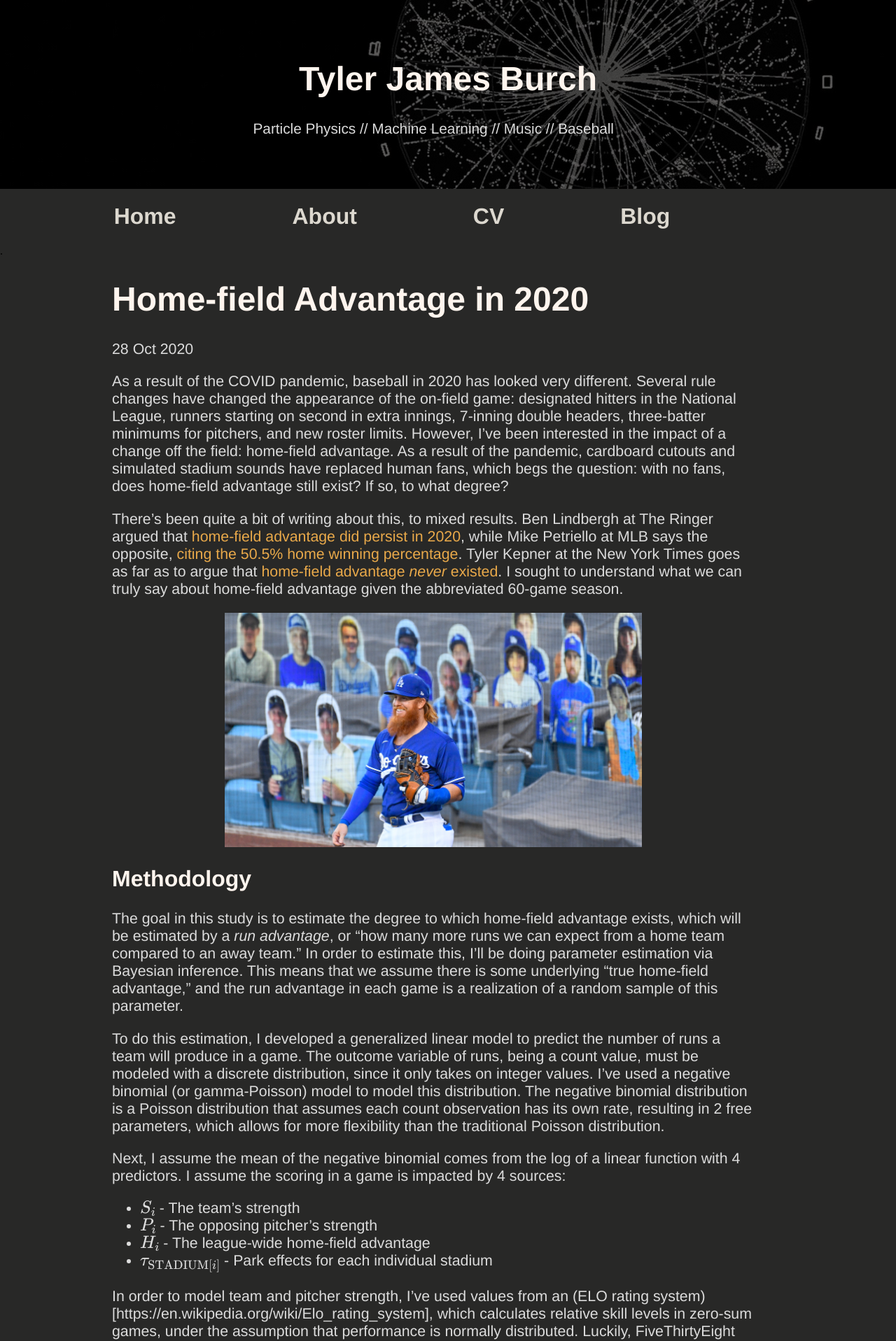
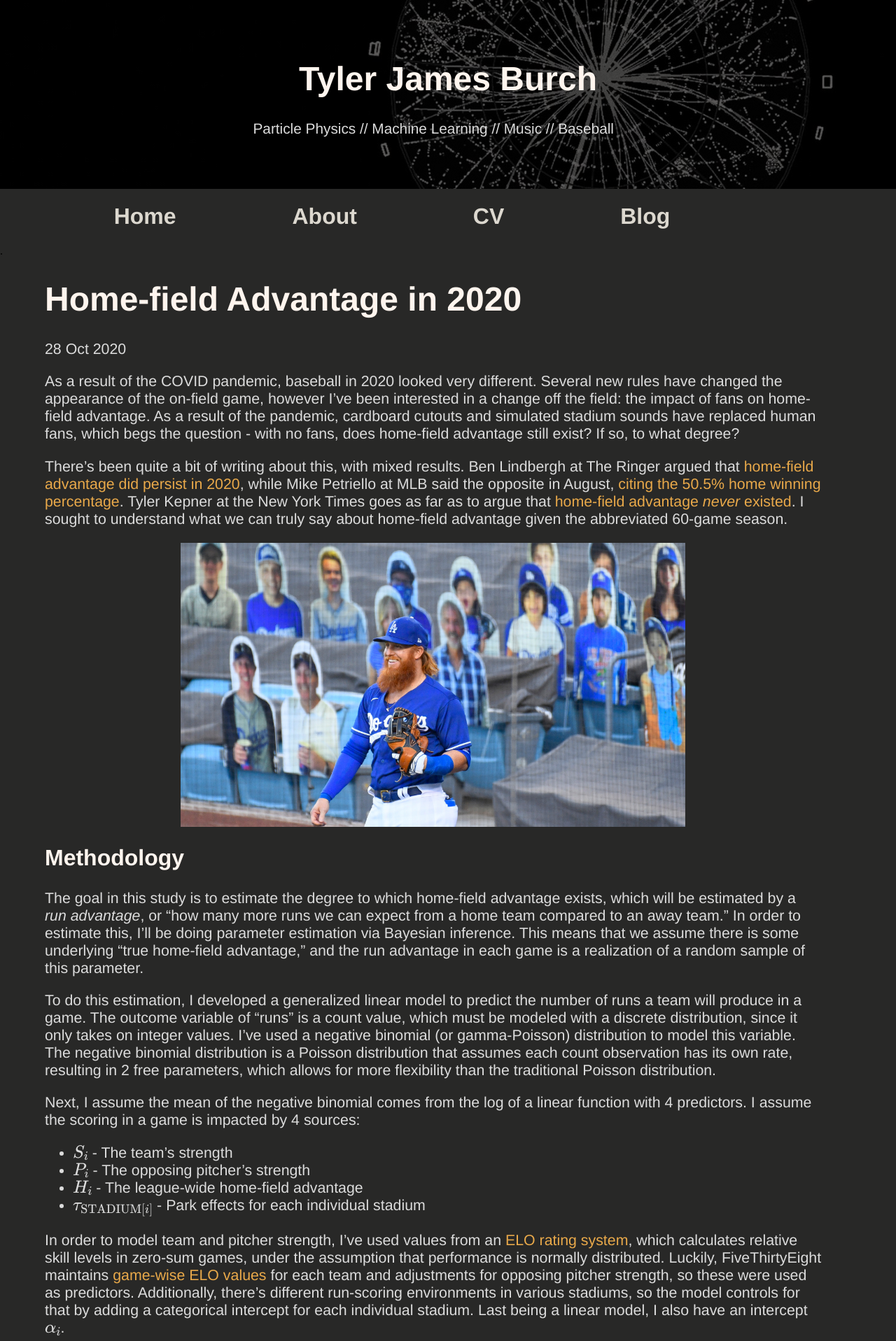
Before and after one commit to tjburch/tjburch.github.io, a Jekyll site: the page built from _posts/2020-10-28-homefield-2020.md, in a window 1280 px wide. Shown: the top 1917 px of the page at 70% size. Built offline with Jekyll 4.4.1, drawn with Linux system fonts in a browser that asks for light colours; formulas are drawn with MathJax 3; comment, search, counter and statistics services are not loaded; some of the changed text lies outside the part shown.

Commit message:
proofread

```diff
--- a/_posts/2020-10-28-homefield-2020.md
+++ b/_posts/2020-10-28-homefield-2020.md
@@ -9,9 +9,9 @@
 <script src="https://cdn.mathjax.org/mathjax/latest/MathJax.js?config=TeX-AMS-MML_HTMLorMML" type="text/javascript"></script>
 
 
-As a result of the COVID pandemic, baseball in 2020 has looked very different. Several rule changes have changed the appearance of the on-field game: designated hitters in the National League, runners starting on second in extra innings, 7-inning double headers, three-batter minimums for pitchers, and new roster limits. However, I've been interested in the impact of a change off the field: home-field advantage. As a result of the pandemic, cardboard cutouts and simulated stadium sounds have replaced human fans, which begs the question: with no fans, does home-field advantage still exist? If so, to what degree?
+As a result of the COVID pandemic, baseball in 2020 looked very different. Several new rules have changed the appearance of the on-field game, however I've been interested in a change off the field: the impact of fans on home-field advantage. As a result of the pandemic, cardboard cutouts and simulated stadium sounds have replaced human fans, which begs the question - with no fans, does home-field advantage still exist? If so, to what degree?
 
-There's been quite a bit of writing about this, to mixed results. Ben Lindbergh at The Ringer argued that [home-field advantage did persist in 2020](https://www.theringer.com/2020/9/30/21494861/playoffs-home-field-advantage-wild-card), while Mike Petriello at MLB says the opposite, [citing the 50.5% home winning percentage](https://www.mlb.com/news/home-field-advantage-has-disappeared-in-2020). Tyler Kepner at the New York Times goes as far as to argue that [home-field advantage _never_ existed](https://www.nytimes.com./2020/09/25/sports/baseball/mlb-postseason-home-field-advantage.html). I sought to understand what we can truly say about home-field advantage given the abbreviated 60-game season.
+There's been quite a bit of writing about this, with mixed results. Ben Lindbergh at The Ringer argued that [home-field advantage did persist in 2020](https://www.theringer.com/2020/9/30/21494861/playoffs-home-field-advantage-wild-card), while Mike Petriello at MLB said the opposite in August, [citing the 50.5% home winning percentage](https://www.mlb.com/news/home-field-advantage-has-disappeared-in-2020). Tyler Kepner at the New York Times goes as far as to argue that [home-field advantage _never_ existed](https://www.nytimes.com./2020/09/25/sports/baseball/mlb-postseason-home-field-advantage.html). I sought to understand what we can truly say about home-field advantage given the abbreviated 60-game season.
 
 <img src="/blogimages/home-field/fans.jpeg" class="center" style="width:65%;">
 
@@ -20,7 +20,7 @@
 
 The goal in this study is to estimate the degree to which home-field advantage exists, which will be estimated by a _run advantage_, or "how many more runs we can expect from a home team compared to an away team." In order to estimate this, I'll be doing parameter estimation via Bayesian inference. This means that we assume there is some underlying "true home-field advantage," and the run advantage in each game is a realization of a random sample of this parameter.
 
-To do this estimation, I developed a generalized linear model to predict the number of runs a team will produce in a game. The outcome variable of runs, being a count value, must be modeled with a discrete distribution, since it only takes on integer values. I've used a negative binomial (or gamma-Poisson) model to model this distribution. The negative binomial distribution is a Poisson distribution that assumes each count observation has its own rate, resulting in 2 free parameters, which allows for more flexibility than the traditional Poisson distribution.
+To do this estimation, I developed a generalized linear model to predict the number of runs a team will produce in a game. The outcome variable of "runs" is a count value, which must be modeled with a discrete distribution, since it only takes on integer values. I've used a negative binomial (or gamma-Poisson) distribution to model this variable. The negative binomial distribution is a Poisson distribution that assumes each count observation has its own rate, resulting in 2 free parameters, which allows for more flexibility than the traditional Poisson distribution.
 
 Next, I assume the mean of the negative binomial comes from the log of a linear function with 4 predictors. I assume the scoring in a game is impacted by 4 sources:
 
@@ -29,9 +29,9 @@
 - $$H_i$$ - The league-wide home-field advantage
 - $$\tau_{\text{STADIUM}[i]}$$ - Park effects for each individual stadium
 
-In order to model team and pitcher strength, I've used values from an (ELO rating system)[https://en.wikipedia.org/wiki/Elo_rating_system], which calculates relative skill levels in zero-sum games, under the assumption that performance is normally distributed. Luckily, FiveThirtyEight maintains [game-wise ELO values](https://github.com/fivethirtyeight/data/tree/master/mlb-elo) for each team and adjustments for opposing pitcher strength, so these were used as predictors. Additionally, there's different run-scoring environments in various stadiums, so that is controlled for as well by adding a categorical intercept for each individual stadium. Last being a linear model, I also have an intercept $$\alpha_1$$.
+In order to model team and pitcher strength, I've used values from an [ELO rating system](https://en.wikipedia.org/wiki/Elo_rating_system), which calculates relative skill levels in zero-sum games, under the assumption that performance is normally distributed. Luckily, FiveThirtyEight maintains [game-wise ELO values](https://github.com/fivethirtyeight/data/tree/master/mlb-elo) for each team and adjustments for opposing pitcher strength, so these were used as predictors. Additionally, there's different run-scoring environments in various stadiums, so the model controls for that by adding a categorical intercept for each individual stadium. Last being a linear model, I also have an intercept $$\alpha_i$$.
 
-Using Bayesian inference means priors expectations must be assigned to each parameter. This has been done fairly conservatively, I've given everything a wide normal distribution. By definition, the ELO values follow this value, and I've renormalized them such that they're centered at zero with a standard deviation of 1. The home-field advantage value is given a relatively small normal distribution, since the effect, if it exists, is usually estimated between 0.1 and 0.2 runs - I've given it a normal distribution with standard deviation 0.25. I used a similar logic for the stadium effect, using deviation 0.1, since park factors are usually within 10%. Last, the second parameter of the negative biomial distribution, $$\alpha_i$$, is the gamma distribution parameter, which must be positive, so I gave it a flat prior over a _very_ wide range of 0 to 10.
+Using Bayesian inference means prior expectations must be assigned to each parameter. I've tried to do this fairly conservatively by giving wide priors (remember, since the logarithm of the linear function is in the model, so these terms are exponentialed). I assume team strength and pitching will be the two dominant factors, so I've given them normal distributions with a standard deviation of 1. Next, the home-field advantage and park-effects are far less dominant than the team strength, so these predictors are given smaller normal distributions, a standard deviation of 0.1. Last, the second parameter of the negative biomial distribution, $$\alpha_i$$, is the gamma distribution parameter. This value controls the spread of the distribution - it must be positive, so I gave it a flat prior over a _very_ wide range of 0 to 10.
 
  In it's completeness:
 
@@ -39,15 +39,15 @@
 
 ## Data
 
-As mentioned before, I've used the ELO CSV from FiveThirtyEight. For the first part of this analysis I've selected just data from the 2020 regular season, which occur at non-neutral sites. The team ELO and pitcher adjustment values were standardized (mean moved to 0, standard deviation to 1). Home team is saved as a boolean value, 1 for home and 0 for away, and stadium is saved as the home team in any given matchup, which is encoded into an index ranging from 0 to 29.
+As mentioned before, I've used the ELO CSV from FiveThirtyEight. For the first part of this analysis I've selected just data from the 2020 regular season, which occurred at non-neutral sites. The team ELO and pitcher adjustment values were standardized (mean moved to 0, standard deviation to 1). Home team is saved as a boolean value, 1 for home and 0 for away, and stadium is saved as the home team in any given matchup, which is encoded into an index ranging from 0 to 29.
 
 ## Model Sampling
 
-The model was constructed using [pyMC3](https://docs.pymc.io/), and I've drawn 20,000 sample parameter sets from the posterior distribution<sup>1</sup> - possible parameters which may have generated our data given the priors and conditional on the runs scored in 2020. Using this, we can draw predictions from our model,
+The model was constructed using [pyMC3](https://docs.pymc.io/), and I've drawn 20,000 sample parameter sets from the posterior distribution<sup>1</sup> - possible parameters which may have generated our data given the priors and conditional on the runs scored in 2020. Using this, we can draw predictions from our model:
 
 <img src="/blogimages/home-field/2020/run_distribution.png" class="center" style="width:60%;">
 
-The inner green band on this plot covers the 68% ($$1\sigma$$) most common outcomes, the yellow band covers the 95% ($$2\sigma$$) most common. The most-likely value is shown with the solid black line, and the 2020 actual result is shown with the markers (Poisson errors are shown). Here we can see this model covers our data quite well, all of the true values lie within the $$2\sigma$$ band, with just a couple of error bars slightly falling out.
+The inner green band on this plot covers the 68% (1 standard deviation) most common outcomes, the outer yellow band encompasses the 95% (2 standard deviations) most common. The most-likely value is shown with the solid black line, and the 2020 actual result is shown with the markers (Poisson errors are shown). Here we can see this model covers our data quite well, all of the true values lie within the $$2\sigma$$ band, with just a couple of error bars slightly falling out. Two other useful sanity checks to make sure the model works as intended: the most likely value for the impact of team strength on runs is positive (0.05) and the opposing pitching is negative (-0.06), meaning the model confirms stronger teams produce more runs, and good opposing pitchers suppress runs - which is what we would expect.
 
 ## Evaluating Home-Field Advantage
 
@@ -57,9 +57,9 @@
 
 These histograms show each simulated season's mean home and away scores, and the peak of the home scores lies above that of the away scores - the model shows home-field advantage does seem to exist, to some degree. We can then take the difference of these two distributions to quantify how much.
 
-<img src="/blogimages/home-field/2020/home_field_advantage.png" class="center" style="width:60%;">
+<img src="/blogimages/home-field/2020/home_field_advantage.png" class="center" style="width:55%;">
 
-The mean of this distribution lies at 0.205, indicating that most likely home team gets an advantage of about 1/5th of a run when playing at home (this could be interpreted as "one extra run every 5 games" for those uncomfortable with fractional runs). The true value in 2020 is also shown<sup>2</sup>, at 0.196. The 95% credible interval here spans from -0.252 to 0.665, which means this analysis can't necessarily rule out the idea that no such effect does exist, nor can the analysis rule out that it was worth half a run in 2020. However, the lower 1$$\sigma$$ deviation does lie above 0, implying that we can be at least 84% sure that home-field advantage is a positive value.
+The mean of this distribution lies at 0.205, indicating that given this model, the home team most likely gets an advantage of about 1/5th of a run when playing at home (this could be interpreted as "one extra run every 5 games" for those uncomfortable with fractional runs). The true value in 2020 is also shown, at 0.196. The 95% credible interval here spans from -0.252 to 0.665, which means this analysis can't necessarily rule out the idea that no such effect does exist, nor can the analysis rule out that it was worth half a run in 2020. However, 81% of this distribution lies above 0, so we can say there's an 81% chance that the home-field run advantage exists and is a positive value.
 
 ## Comparing to Previous Years
 
@@ -67,7 +67,7 @@
 
 <img src="/blogimages/home-field/2020/multiyear_hfa.png" class="center" style="width:55%;">
 
-2020 has a wider prediction interval due to the shortened season. From this plot, it's tough to say anything entirely definitive about home-field advantage - just like in 2020, we can't rule out 0 at the 95% CI, nor can we rule out quite sizeable effects in any given year. However, In all years but 2019, the bulk of the probability distribution lies above 0, so we can be reasonably confident that there's a positive home-field advantage effect on run scoring.
+Note that 2020 has a wider prediction interval due to the shortened season: less data makes the model less certain. From this plot, it's tough to say anything entirely definitive about home-field advantage - just like in 2020, we can't rule out 0 at the 95% CI for any given year, nor can we rule effects as large as 0.4 runs for most years. 2017 comes the closest, with 94.6% of the posterior lying above 0. However, In all years but 2019, the vast majority of the probability distribution lies above 0, so we can be reasonably confident that there's a positive home-field advantage effect on run scoring.
 
 ## Summary
 
@@ -88,5 +88,3 @@
 1) Model converges nicely, trace plot:
 
 <img src="/blogimages/home-field/2020/trace_check.png" class="center" style="width:64%;">
-
-2) Note, this value appearing right at the model peak isn't surprising - this is the data we've conditioned on, so in the sampling the model is pulling parameters to estimate this exact value. Thus, new predictions ought to be around this value.
--- a/css/blog.css
+++ b/css/blog.css
@@ -54,7 +54,7 @@
     font-size: 16pt;
 }
 .blog-wrap{
-    margin: 1em 10em 1em 10em;
+    margin: 1em 4em 1em 4em;
 
 }
 .post-body{
```
Also changed, not shown: other parts of _posts/2020-10-28-homefield-2020.md (+1 -1 lines), blogimages/home-field/2020/model.png.
